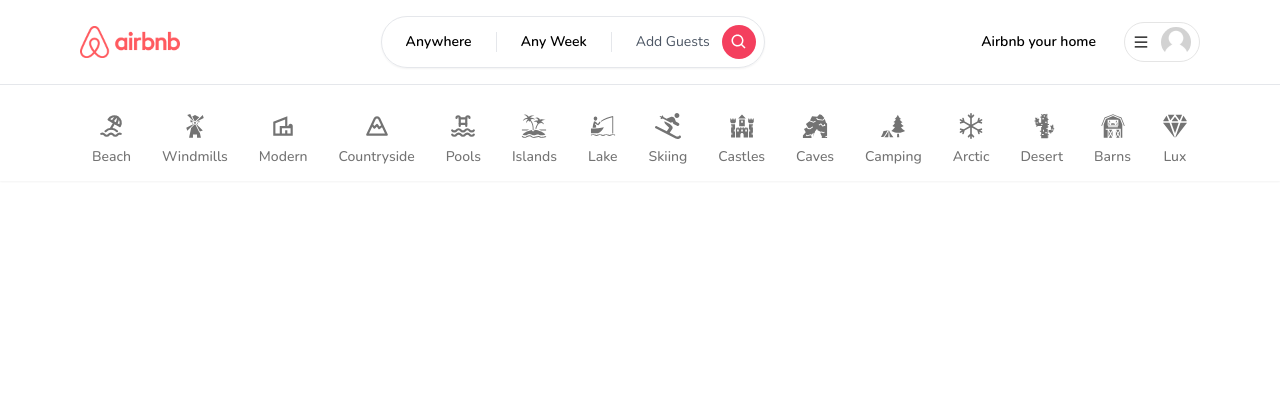
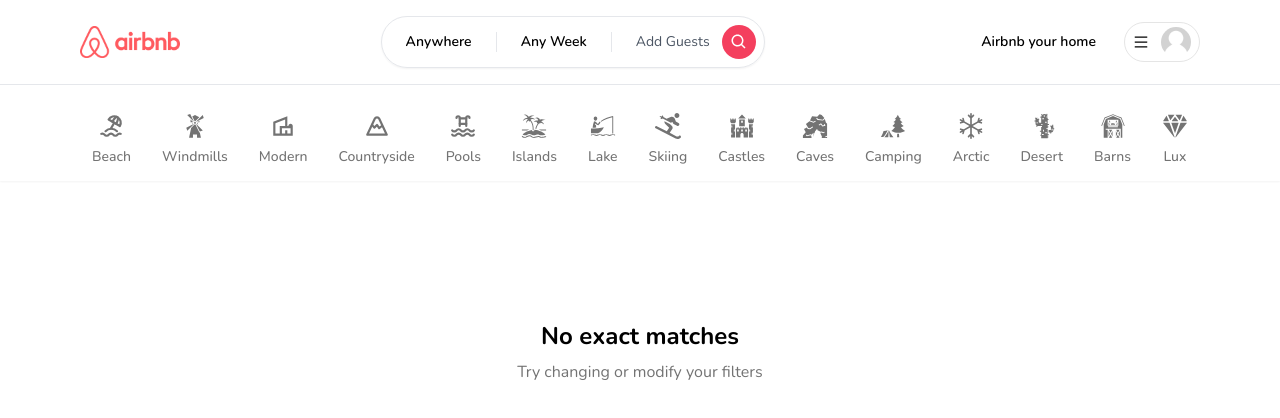
Before and after one commit to meshnjihia/airbnb, a Next.js app: page / in a window 1280 px wide. Shown: the top 418 px of the page. Built offline with nearby package versions, Linux system fonts and the light colour scheme; no server answers; what world-countries would draw is missing.

Commit message:
Rent Modal finished working

```diff
--- a/app/api/listings/route.ts
+++ b/app/api/listings/route.ts
@@ -1,18 +1,16 @@
-import { NextResponse } from "next/server";
+import { NextResponse } from 'next/server'
 
-import prisma from "@/app/libs/prismadb";
-import getCurrentUser from "@/app/actions/getCurrentUser";
+import prisma from '@/app/libs/prismadb'
+import getCurrentUser from '@/app/actions/getCurrentUser'
 
-export async function POST(
-  request: Request,
-) {
-  const currentUser = await getCurrentUser();
+export async function POST(request: Request) {
+  const currentUser = await getCurrentUser()
 
   if (!currentUser) {
-    return NextResponse.error();
+    return NextResponse.error()
   }
 
-  const body = await request.json();
+  const body = await request.json()
   const {
     title,
     description,
@@ -23,13 +21,13 @@ export async function POST(
     guestCount,
     location,
     price,
-   } = body;
+  } = body
 
   Object.keys(body).forEach((value: any) => {
     if (!body[value]) {
-      NextResponse.error();
+      NextResponse.error()
     }
-  });
+  })
 
   const listing = await prisma.listing.create({
     data: {
@@ -42,9 +40,9 @@ export async function POST(
       guestCount,
       locationValue: location.value,
       price: parseInt(price, 10),
-      userId: currentUser.id
-    }
-  });
+      userId: currentUser.id,
+    },
+  })
 
-  return NextResponse.json(listing);
+  return NextResponse.json(listing)
 }
--- a/app/components/EmptyState.tsx
+++ b/app/components/EmptyState.tsx
@@ -1,8 +1,28 @@
+'use client'
+import { useRouter } from 'next/navigation'
 import React from 'react'
+import Heading from './Heading'
 
-const EmptyState = () => {
+interface EmptyStateProps{
+  title?: string
+  subtitle?: string
+  showReset?: boolean
+}
+const EmptyState: React.FC<EmptyStateProps> = ({
+  title = 'No exact matches',
+  subtitle = 'Try changing or modify your filters',
+  showReset
+}) => {
+  const router = useRouter();
   return (
-    <div>EmptyState</div>
+    <div className='h-[60vh] flex flex-col gap-2 justify-center items-center'>
+      <Heading
+        center
+        title={title}
+        subtitle={subtitle}
+      />
+
+    </div>
   )
 }
 
--- a/app/components/inputs/ImageUpload.tsx
+++ b/app/components/inputs/ImageUpload.tsx
@@ -9,7 +9,7 @@ declare global {
   var cloudinary: any
 }
 
-const uploadPreset = 'pgc9ehd5'
+const uploadPreset = 'irzzii1e'
 
 interface ImageUploadProps {
   onChange: (value: string) => void
@@ -36,30 +36,12 @@ const ImageUpload: React.FC<ImageUploadProps> = ({ onChange, value }) => {
         return (
           <div
             onClick={() => open?.()}
-            className="
-              relative
-              cursor-pointer
-              hover:opacity-70
-              transition
-              border-dashed
-              border-2
-              p-20
-              border-neutral-300
-              flex
-              flex-col
-              justify-center
-              items-center
-              gap-4
-              text-neutral-600
-            "
+            className="relative cursor-pointer hover:opacity-70 transition border-dashed border-2 p-20 border-neutral-300 flex flex-col justify-center items-center gap-4 text-neutral-600"
           >
             <TbPhotoPlus size={50} />
             <div className="font-semibold text-lg">Click to upload</div>
             {value && (
-              <div
-                className="
-              absolute inset-0 w-full h-full"
-              >
+              <div className="absolute inset-0 w-full h-full">
                 <Image
                   fill
                   style={{ objectFit: 'cover' }}
--- a/app/globals.css
+++ b/app/globals.css
@@ -2,12 +2,9 @@
 @tailwind components;
 @tailwind utilities;
 
-
-
-
 html,
 body,
-:root{
+:root {
   @apply h-full;
 }
 .leaflet-bottom,
@@ -25,3 +22,12 @@ body,
   font-size: 16px !important;
   width: 100% !important;
 }
+@layer base {
+  input[type='number']::-webkit-outer-spin-button,
+  input[type='number']::-webkit-inner-spin-button,
+  input[type='number'] {
+    -webkit-appearance: none;
+    margin: 0;
+    -moz-appearance: textfield !important;
+  }
+}
--- a/app/layout.tsx
+++ b/app/layout.tsx
@@ -13,26 +13,32 @@ export const metadata = {
   description: 'airbnb clone',
 }
 const font = Nunito({
+  display: 'swap',
   subsets: ['latin'],
+  variable: '--font-sans'
 })
 export default async function RootLayout({
   children,
 }: {
   children: React.ReactNode
-  }) {
+}) {
   const currentUser = await getCurrentUser()
   return (
     <html lang="en">
       <body className={font.className}>
         <ClientOnly>
           <ToasterProvider />
-          <RentModal/>
+          <RegisterModal />
           <LoginModal />
-          <RegisterModal />
+          <RentModal />
           <Navbar currentUser={currentUser} />
         </ClientOnly>
-
-        {children}
+        <div
+          className="pb-20 pt-28
+        "
+        >
+          {children}
+        </div>
       </body>
     </html>
   )
--- a/app/page.tsx
+++ b/app/page.tsx
@@ -1,7 +1,28 @@
+import { FaLastfmSquare } from "react-icons/fa";
+import ClientOnly from "./components/ClientOnly";
+import Container from "./components/Container";
+import EmptyState from "./components/EmptyState";
 
 
 export default function Home() {
+  const isEmpty = true;
+
+  if (isEmpty) {
+    return (
+      <ClientOnly>
+        <EmptyState/>
+      </ClientOnly>
+    )
+  }
+
+
   return (
-    <div className="text-rose-500 text-2xl">airbnb</div>
+    <ClientOnly>
+      <Container>
+        <div className="pt-24 grid-cols-1 sm:grid-cols-2 md:grid-cols-3 lg:grid-cols-4 xl:grid-cols-5 2xl:grid-cols-6 gap-8">
+          <div>My Future Listings</div>
+        </div>
+      </Container>
+    </ClientOnly>
   )
 }
--- a/next.config.js
+++ b/next.config.js
@@ -5,9 +5,10 @@ const nextConfig = {
   },
   images: {
     domains: [
-      "avatars.githubusercontent.com",
-    ]
-  }
+      'avatars.githubusercontent.com',
+      'res.cloudinary.com'
+    ],
+  },
 }
 
 module.exports = nextConfig
```
Also changed, not shown: 1 other file (tests, documents, lock files or other folders).
